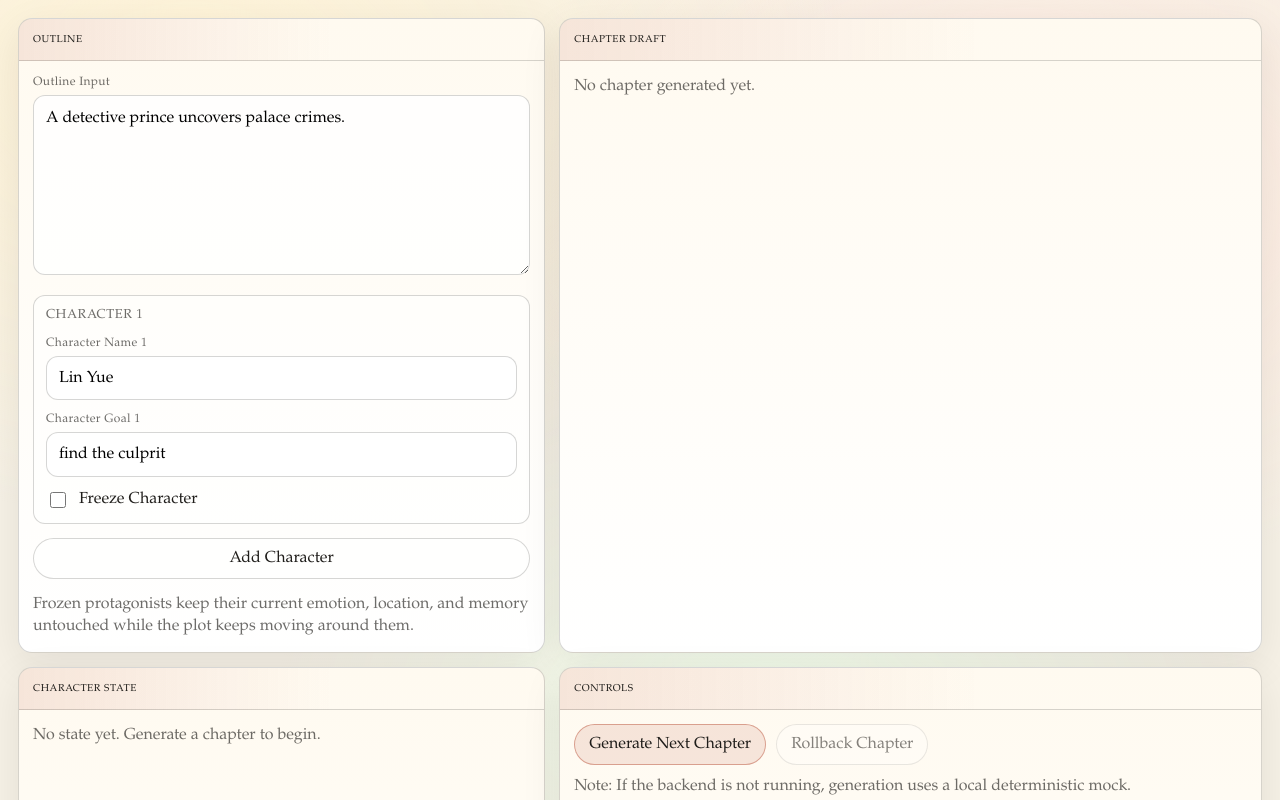
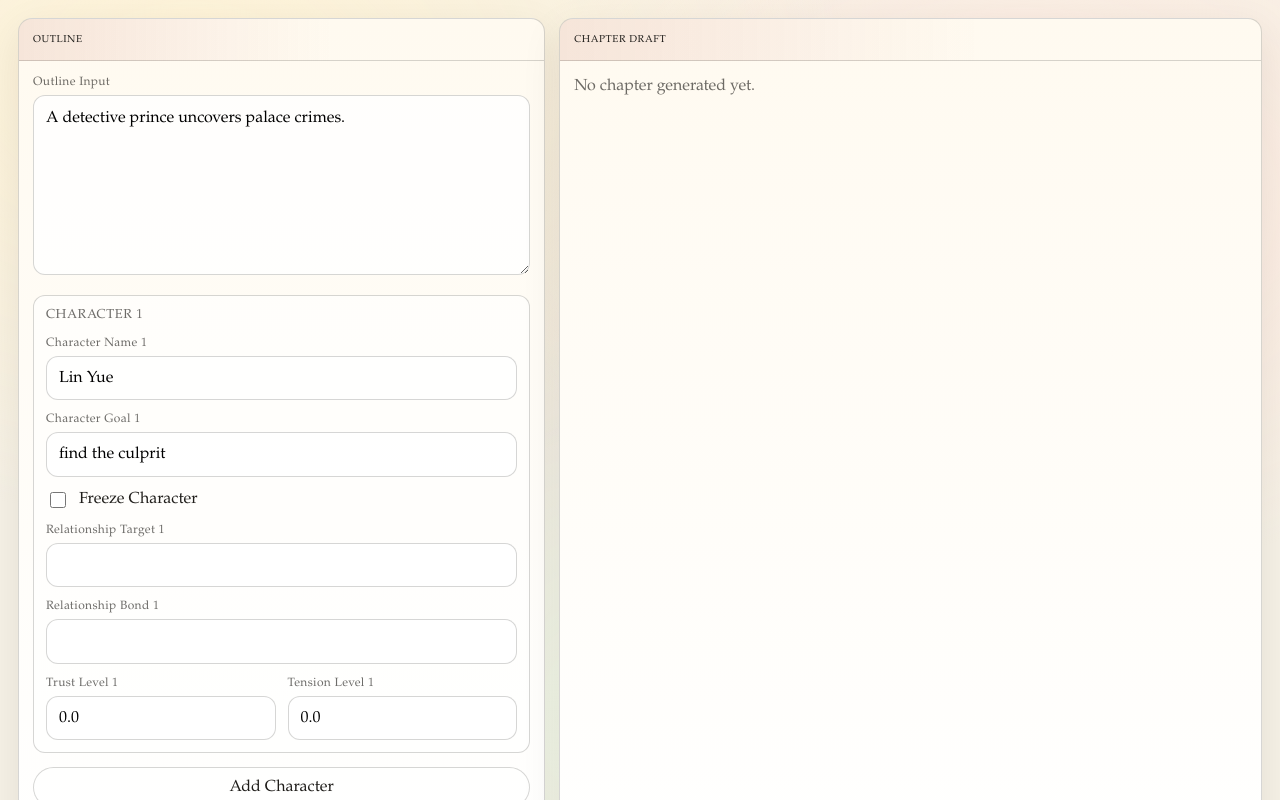
Before and after one commit to zj3983/novelflow-engine, a Next.js app in the folder apps/web/: page / in a window 1280 px wide. Shown: the top 800 px of the page. Built offline with nearby package versions, Linux system fonts and the light colour scheme.

Commit message:
feat: add editable character relationships

```diff
--- a/apps/web/app/globals.css
+++ b/apps/web/app/globals.css
@@ -117,6 +117,18 @@ body {
   color: var(--muted);
 }
 
+.field-row {
+  display: grid;
+  gap: 12px;
+  grid-template-columns: 1fr 1fr;
+}
+
+@media (max-width: 600px) {
+  .field-row {
+    grid-template-columns: 1fr;
+  }
+}
+
 .text-input {
   width: 100%;
   border-radius: 12px;
--- a/apps/web/app/page.tsx
+++ b/apps/web/app/page.tsx
@@ -24,7 +24,15 @@ export default function Page() {
   const [draft, setDraft] = useState<StoryDraft>({
     outline: "A detective prince uncovers palace crimes.",
     characters: [
-      { name: "Lin Yue", goal: "find the culprit", frozen: false },
+      {
+        name: "Lin Yue",
+        goal: "find the culprit",
+        frozen: false,
+        relationshipTarget: "",
+        relationshipBond: "",
+        trust: "0.0",
+        tension: "0.0",
+      },
     ],
   });
   const [bundle, setBundle] = useState<ChapterBundle | null>(null);
@@ -43,6 +51,16 @@ export default function Page() {
         role: index === 0 ? "protagonist" : "supporting",
         goals: [character.goal.trim()],
         frozen: character.frozen,
+        relationships: character.relationshipTarget.trim()
+          ? {
+              [character.relationshipTarget.trim()]: {
+                target: character.relationshipTarget.trim(),
+                trust: Number(character.trust || "0"),
+                tension: Number(character.tension || "0"),
+                bond: character.relationshipBond.trim(),
+              },
+            }
+          : {},
       }));
   }
 
@@ -148,6 +166,21 @@ export default function Page() {
                   <p className="hint" style={{ marginBottom: 10 }}>
                     Frozen: {(bundle.updated_story as { characters: Array<{ name: string; frozen: boolean }> }).characters[0].frozen ? "Yes" : "No"}
                   </p>
+                  {(() => {
+                    const lead = (bundle.updated_story as { characters: Array<{ relationships?: Record<string, { target: string; trust: number; tension: number; bond: string }> }> }).characters[0];
+                    const relations = Object.values(lead.relationships ?? {});
+                    if (!relations.length) return null;
+                    return (
+                      <>
+                        <p className="hint" style={{ marginBottom: 10 }}>
+                          Relationship: {relations[0].target} ({relations[0].bond || "unlabeled"})
+                        </p>
+                        <p className="hint" style={{ marginBottom: 10 }}>
+                          Trust/Tension: {relations[0].trust} / {relations[0].tension}
+                        </p>
+                      </>
+                    );
+                  })()}
                 </>
               ) : null}
               <pre style={{ margin: 0, overflowX: "auto" }}>
--- a/apps/web/components/StorySidebar.tsx
+++ b/apps/web/components/StorySidebar.tsx
@@ -2,6 +2,10 @@ export type StoryCharacterDraft = {
   name: string;
   goal: string;
   frozen: boolean;
+  relationshipTarget: string;
+  relationshipBond: string;
+  trust: string;
+  tension: string;
 };
 
 export type StoryDraft = {
@@ -27,7 +31,15 @@ export function StorySidebar({ draft, onChange }: StorySidebarProps) {
       ...draft,
       characters: [
         ...draft.characters,
-        { name: "", goal: "", frozen: false },
+        {
+          name: "",
+          goal: "",
+          frozen: false,
+          relationshipTarget: "",
+          relationshipBond: "",
+          trust: "0.0",
+          tension: "0.0",
+        },
       ],
     });
   }
@@ -87,6 +99,60 @@ export function StorySidebar({ draft, onChange }: StorySidebarProps) {
             />
             <span>Freeze Character</span>
           </label>
+
+          <div className="field">
+            <label htmlFor={`relationship-target-${index}`}>Relationship Target {index + 1}</label>
+            <input
+              id={`relationship-target-${index}`}
+              aria-label={`Relationship Target ${index + 1}`}
+              className="text-input"
+              value={character.relationshipTarget}
+              onChange={(event) =>
+                updateCharacter(index, { ...character, relationshipTarget: event.target.value })
+              }
+            />
+          </div>
+
+          <div className="field">
+            <label htmlFor={`relationship-bond-${index}`}>Relationship Bond {index + 1}</label>
+            <input
+              id={`relationship-bond-${index}`}
+              aria-label={`Relationship Bond ${index + 1}`}
+              className="text-input"
+              value={character.relationshipBond}
+              onChange={(event) =>
+                updateCharacter(index, { ...character, relationshipBond: event.target.value })
+              }
+            />
+          </div>
+
+          <div className="field-row">
+            <div className="field">
+              <label htmlFor={`trust-level-${index}`}>Trust Level {index + 1}</label>
+              <input
+                id={`trust-level-${index}`}
+                aria-label={`Trust Level ${index + 1}`}
+                className="text-input"
+                value={character.trust}
+                onChange={(event) =>
+                  updateCharacter(index, { ...character, trust: event.target.value })
+                }
+              />
+            </div>
+
+            <div className="field">
+              <label htmlFor={`tension-level-${index}`}>Tension Level {index + 1}</label>
+              <input
+                id={`tension-level-${index}`}
+                aria-label={`Tension Level ${index + 1}`}
+                className="text-input"
+                value={character.tension}
+                onChange={(event) =>
+                  updateCharacter(index, { ...character, tension: event.target.value })
+                }
+              />
+            </div>
+          </div>
         </section>
       ))}
 
--- a/apps/web/lib/api.ts
+++ b/apps/web/lib/api.ts
@@ -8,6 +8,15 @@ export type CreateStoryRequest = {
     role: string;
     goals: string[];
     frozen: boolean;
+    relationships?: Record<
+      string,
+      {
+        target: string;
+        trust: number;
+        tension: number;
+        bond: string;
+      }
+    >;
   }>;
 };
 
@@ -41,6 +50,15 @@ export type StoryResponse = {
     role: string;
     goals: string[];
     frozen: boolean;
+    relationships?: Record<
+      string,
+      {
+        target: string;
+        trust: number;
+        tension: number;
+        bond: string;
+      }
+    >;
   }>;
   history: ChapterBundle[];
 };
@@ -93,6 +111,7 @@ function mockGenerateNextChapter(storyId: string): ChapterBundle {
       goals: character.goals,
       current_emotion: character.frozen ? "steady" : "alert",
       location: character.frozen ? "held position" : "palace archive",
+      relationships: character.relationships ?? {},
     })),
     foreshadowing: [{ text: "A hidden letter appears.", first_chapter: chapterNumber, status: "open" }],
     next_outline: `Chapter ${chapterNumber + 1}: force the lead to act on the newest clue.`,
```
Also changed, not shown: 1 other file (tests, documents, lock files or other folders).
